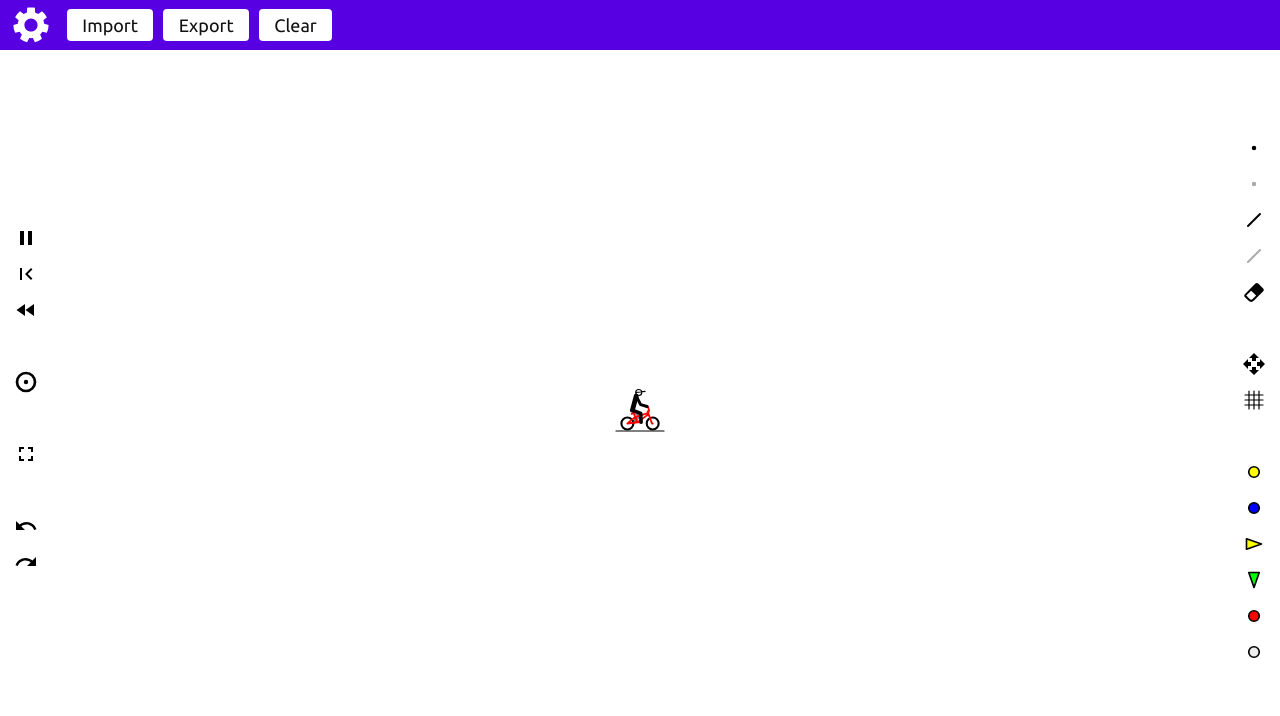
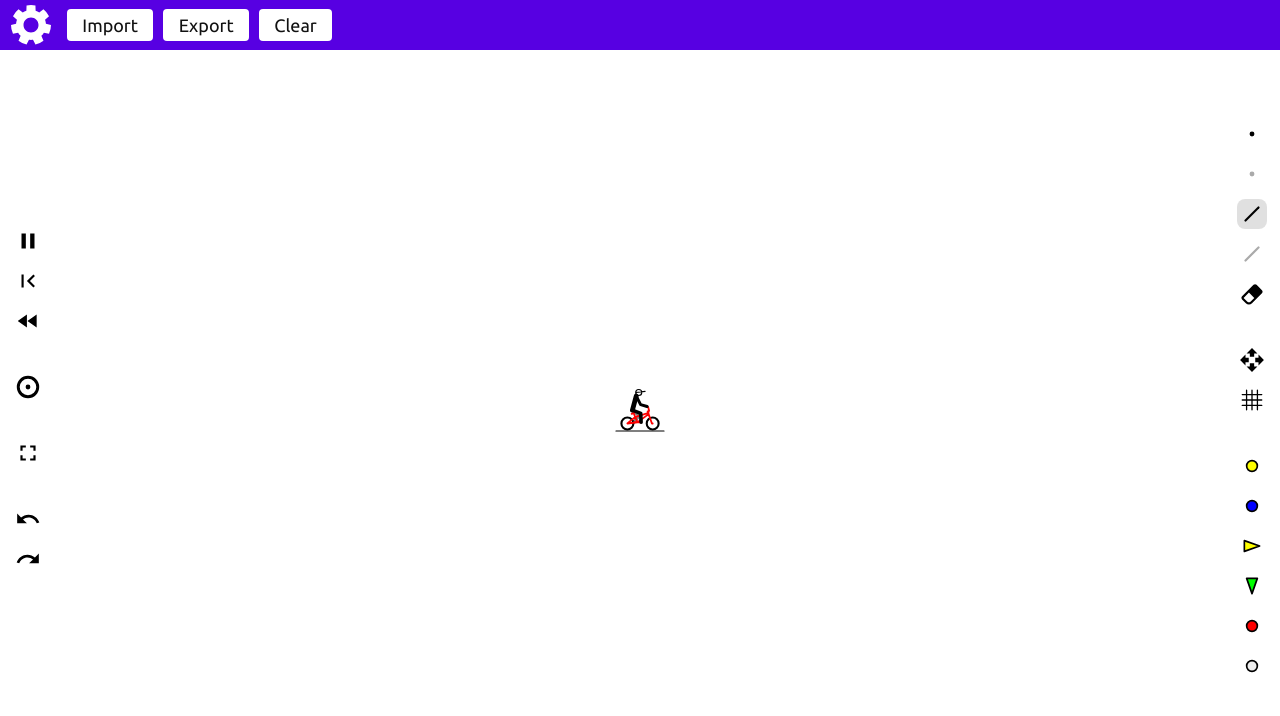
Before and after one commit to joelwhuff/liverider, a website built with webpack: page website/src/template.html in a window 1280 px wide. Built offline with nearby package versions, Linux system fonts and the light colour scheme; files whose address does not match are found by name.

Commit message:
update toolbar visuals

```diff
--- a/website/src/game/constant/ToolConstants.js
+++ b/website/src/game/constant/ToolConstants.js
@@ -1,46 +1,45 @@
 export const SOLID_LINE_SVG =
-    '<svg xmlns="http://www.w3.org/2000/svg" viewBox="-4 -4 32 32" width="24" height="24"><path stroke-linecap="round" stroke-width="2.7" stroke="#000" d="M12 12m8 -8l-16 16"/></svg>';
+    '<svg xmlns="http://www.w3.org/2000/svg" viewBox="-4 -4 32 32"><path stroke-linecap="round" stroke-width="2.7" stroke="#000" d="M12 12m8 -8l-16 16"/></svg>';
 export const SCENERY_LINE_SVG =
-    '<svg xmlns="http://www.w3.org/2000/svg" viewBox="-4 -4 32 32" width="24" height="24"><path stroke-linecap="round" stroke-width="2.7" stroke="#aaa" d="M12 12m8 -8l-16 16"/></svg>';
+    '<svg xmlns="http://www.w3.org/2000/svg" viewBox="-4 -4 32 32"><path stroke-linecap="round" stroke-width="2.7" stroke="#aaa" d="M12 12m8 -8l-16 16"/></svg>';
 export const SOLID_BRUSH_SVG =
-    '<svg xmlns="http://www.w3.org/2000/svg" viewBox="-4 -4 32 32" width="24" height="24"><circle cx="12" cy="12" r="3" fill="#000"/></svg>';
+    '<svg xmlns="http://www.w3.org/2000/svg" viewBox="-4 -4 32 32"><circle cx="12" cy="12" r="3" fill="#000"/></svg>';
 export const SCENERY_BRUSH_SVG =
-    '<svg xmlns="http://www.w3.org/2000/svg" viewBox="-4 -4 32 32" width="24" height="24"><circle cx="12" cy="12" r="3" fill="#aaa"/></svg>';
+    '<svg xmlns="http://www.w3.org/2000/svg" viewBox="-4 -4 32 32"><circle cx="12" cy="12" r="3" fill="#aaa"/></svg>';
 export const TARGET_SVG =
-    '<svg xmlns="http://www.w3.org/2000/svg" viewBox="-4 -4 32 32" width="24" height="24"><circle cx="12" cy="12" r="7" fill="#ff0" stroke-width="2.2" stroke="#000"/></svg>';
+    '<svg xmlns="http://www.w3.org/2000/svg" viewBox="-5 -5 34 34"><circle cx="12" cy="12" r="7" fill="#ff0" stroke-width="2.2" stroke="#000"/></svg>';
 export const CHECKPOINT_SVG =
-    '<svg xmlns="http://www.w3.org/2000/svg" viewBox="-4 -4 32 32" width="24" height="24"><circle cx="12" cy="12" r="7" fill="#00f" stroke-width="2.2" stroke="#000"/></svg>';
+    '<svg xmlns="http://www.w3.org/2000/svg" viewBox="-5 -5 34 34"><circle cx="12" cy="12" r="7" fill="#00f" stroke-width="2.2" stroke="#000"/></svg>';
 export const BOMB_SVG =
-    '<svg xmlns="http://www.w3.org/2000/svg" viewBox="-4 -4 32 32" width="24" height="24"><circle cx="12" cy="12" r="7" fill="#f00" stroke-width="2.2" stroke="#000"/></svg>';
+    '<svg xmlns="http://www.w3.org/2000/svg" viewBox="-5 -5 34 34"><circle cx="12" cy="12" r="7" fill="#f00" stroke-width="2.2" stroke="#000"/></svg>';
 export const SLOWMO_SVG =
-    '<svg xmlns="http://www.w3.org/2000/svg" viewBox="-4 -4 32 32" width="24" height="24"><circle cx="12" cy="12" r="7" fill="#eee" stroke-width="2.2" stroke="#000"/></svg>';
+    '<svg xmlns="http://www.w3.org/2000/svg" viewBox="-5 -5 34 34"><circle cx="12" cy="12" r="7" fill="#eee" stroke-width="2.2" stroke="#000"/></svg>';
 export const GRAVITY_SVG =
-    '<svg xmlns="http://www.w3.org/2000/svg" viewBox="-4 -4 32 32" width="24" height="24"><path fill="#0f0" stroke-linejoin="round" stroke-width="2.2" stroke="#000" d="M12 12m-7 -10l7 20l7 -20z"/></svg>';
+    '<svg xmlns="http://www.w3.org/2000/svg" viewBox="-5 -5 34 34"><path fill="#0f0" stroke-linejoin="round" stroke-width="2.2" stroke="#000" d="M12 12m-7 -10l7 20l7 -20z"/></svg>';
 export const BOOST_SVG =
-    '<svg xmlns="http://www.w3.org/2000/svg" viewBox="-4 -4 32 32" width="24" height="24"><path fill="#ff0" stroke-linejoin="round" stroke-width="2.2" stroke="#000" d="M12 12m-10 -7l20 7l-20 7z"/></svg>';
+    '<svg xmlns="http://www.w3.org/2000/svg" viewBox="-5 -5 34 34"><path fill="#ff0" stroke-linejoin="round" stroke-width="2.2" stroke="#000" d="M12 12m-10 -7l20 7l-20 7z"/></svg>';
 export const CAMERA_SVG =
-    '<svg xmlns="http://www.w3.org/2000/svg" viewBox="0 0 24 24" width="24" height="24"><path d="M10 9h4V6h3l-5-5-5 5h3v3zm-1 1H6V7l-5 5 5 5v-3h3v-4zm14 2l-5-5v3h-3v4h3v3l5-5zm-9 3h-4v3H7l5 5 5-5h-3v-3z"/></svg>';
+    '<svg xmlns="http://www.w3.org/2000/svg" viewBox="0 0 24 24"><path d="M10 9h4V6h3l-5-5-5 5h3v3zm-1 1H6V7l-5 5 5 5v-3h3v-4zm14 2l-5-5v3h-3v4h3v3l5-5zm-9 3h-4v3H7l5 5 5-5h-3v-3z"/></svg>';
 export const CANCEL_CHECKPOINT_SVG =
-    '<svg xmlns="http://www.w3.org/2000/svg" viewBox="0 0 24 24" width="24" height="24"><path d="M11 18V6l-8.5 6 8.5 6zm.5-6l8.5 6V6l-8.5 6z"/></svg>';
+    '<svg xmlns="http://www.w3.org/2000/svg" viewBox="0 0 24 24"><path d="M11 18V6l-8.5 6 8.5 6zm.5-6l8.5 6V6l-8.5 6z"/></svg>';
 export const ERASER_SVG =
-    '<svg xmlns="http://www.w3.org/2000/svg" viewBox="0 0 24 24" width="24" height="24"><path fill="#000" d="M16.24 3.56l4.95 4.94c.78.79.78 2.05 0 2.84L12 20.53a4.008 4.008 0 0 1-5.66 0L2.81 17c-.78-.79-.78-2.05 0-2.84l10.6-10.6c.79-.78 2.05-.78 2.83 0M4.22 15.58l3.54 3.53c.78.79 2.04.79 2.83 0l3.53-3.53l-4.95-4.95l-4.95 4.95z"/></svg>';
+    '<svg xmlns="http://www.w3.org/2000/svg" viewBox="0 0 24 24"><path fill="#000" d="M16.24 3.56l4.95 4.94c.78.79.78 2.05 0 2.84L12 20.53a4.008 4.008 0 0 1-5.66 0L2.81 17c-.78-.79-.78-2.05 0-2.84l10.6-10.6c.79-.78 2.05-.78 2.83 0M4.22 15.58l3.54 3.53c.78.79 2.04.79 2.83 0l3.53-3.53l-4.95-4.95l-4.95 4.95z"/></svg>';
 export const FOCUS_GHOST_SVG =
-    '<svg xmlns="http://www.w3.org/2000/svg" viewBox="0 0 24 24" width="24" height="24"><path d="M17 10.5V7c0-.55-.45-1-1-1H4c-.55 0-1 .45-1 1v10c0 .55.45 1 1 1h12c.55 0 1-.45 1-1v-3.5l4 4v-11l-4 4z"/></svg>';
+    '<svg xmlns="http://www.w3.org/2000/svg" viewBox="0 0 24 24"><path d="M17 10.5V7c0-.55-.45-1-1-1H4c-.55 0-1 .45-1 1v10c0 .55.45 1 1 1h12c.55 0 1-.45 1-1v-3.5l4 4v-11l-4 4z"/></svg>';
 export const FULLSCREEN_SVG =
-    '<svg xmlns="http://www.w3.org/2000/svg" viewBox="0 0 24 24" width="24" height="24"><path d="M7 14H5v5h5v-2H7v-3zm-2-4h2V7h3V5H5v5zm12 7h-3v2h5v-5h-2v3zM14 5v2h3v3h2V5h-5z"/></svg>';
+    '<svg xmlns="http://www.w3.org/2000/svg" viewBox="0 0 24 24"><path d="M7 14H5v5h5v-2H7v-3zm-2-4h2V7h3V5H5v5zm12 7h-3v2h5v-5h-2v3zM14 5v2h3v3h2V5h-5z"/></svg>';
 export const GRID_SNAP_SVG =
-    '<svg xmlns="http://www.w3.org/2000/svg" viewBox="0 0 24 24" width="24" height="24"><path stroke-linecap="round" stroke-width="1.2" stroke="#000" d="M3 7h18M3 12h18M3 17h18M7 3v18M12 3v18M17 3v18"/></svg>';
+    '<svg xmlns="http://www.w3.org/2000/svg" viewBox="0 0 24 24"><path stroke-linecap="round" stroke-width="1.2" stroke="#000" d="M3 7h18M3 12h18M3 17h18M7 3v18M12 3v18M17 3v18"/></svg>';
 export const PAUSE_SVG =
-    '<svg xmlns="http://www.w3.org/2000/svg" viewBox="0 0 24 24" width="24" height="24"><path d="M6 19h4V5H6v14zm8-14v14h4V5h-4z"/></svg>';
-export const PLAY_SVG =
-    '<svg xmlns="http://www.w3.org/2000/svg" viewBox="0 0 24 24" width="24" height="24"><path d="M8 5v14l11-7z"/></svg>';
+    '<svg xmlns="http://www.w3.org/2000/svg" viewBox="0 0 24 24"><path d="M6 19h4V5H6v14zm8-14v14h4V5h-4z"/></svg>';
+export const PLAY_SVG = '<svg xmlns="http://www.w3.org/2000/svg" viewBox="0 0 24 24" ><path d="M8 5v14l11-7z"/></svg>';
 export const REDO_SVG =
-    '<svg xmlns="http://www.w3.org/2000/svg" viewBox="0 0 24 24" width="24" height="24"><path d="M18.4 10.6C16.55 8.99 14.15 8 11.5 8c-4.65 0-8.58 3.03-9.96 7.22L3.9 16c1.05-3.19 4.05-5.5 7.6-5.5 1.95 0 3.73.72 5.12 1.88L13 16h9V7l-3.6 3.6z"/></svg>';
+    '<svg xmlns="http://www.w3.org/2000/svg" viewBox="0 0 24 24"><path d="M18.4 10.6C16.55 8.99 14.15 8 11.5 8c-4.65 0-8.58 3.03-9.96 7.22L3.9 16c1.05-3.19 4.05-5.5 7.6-5.5 1.95 0 3.73.72 5.12 1.88L13 16h9V7l-3.6 3.6z"/></svg>';
 export const RESTART_SVG =
-    '<svg xmlns="http://www.w3.org/2000/svg" viewBox="0 0 24 24" width="24" height="24"><path d="M18.41 16.59L13.82 12l4.59-4.59L17 6l-6 6 6 6zM6 6h2v12H6z"/><path d="M24 24H0V0h24v24z" fill="none"/></svg>';
+    '<svg xmlns="http://www.w3.org/2000/svg" viewBox="0 0 24 24"><path d="M18.41 16.59L13.82 12l4.59-4.59L17 6l-6 6 6 6zM6 6h2v12H6z"/><path d="M24 24H0V0h24v24z" fill="none"/></svg>';
 export const START_POSITION_SVG =
-    '<svg xmlns="http://www.w3.org/2000/svg" viewBox="0 0 24 24" width="24" height="24"><path d="M14 6l-1-2H5v17h2v-7h5l1 2h7V6h-6zm4 8h-4l-1-2H7V6h5l1 2h5v6z"/></svg>';
+    '<svg xmlns="http://www.w3.org/2000/svg" viewBox="0 0 24 24"><path d="M14 6l-1-2H5v17h2v-7h5l1 2h7V6h-6zm4 8h-4l-1-2H7V6h5l1 2h5v6z"/></svg>';
 export const SWITCH_BIKE_SVG =
-    '<svg xmlns="http://www.w3.org/2000/svg" viewBox="0 0 24 24" width="24" height="24"><circle cx="12" cy="12" r="9" fill="none" stroke-width="2.7" stroke="#000"/><circle cx="12" cy="12" r="5" fill="none"/><circle cx="12" cy="12" r="2.2" fill="#000"/></svg>';
+    '<svg xmlns="http://www.w3.org/2000/svg" viewBox="0 0 24 24"><circle cx="12" cy="12" r="9" fill="none" stroke-width="2.7" stroke="#000"/><circle cx="12" cy="12" r="5" fill="none"/><circle cx="12" cy="12" r="2.2" fill="#000"/></svg>';
 export const UNDO_SVG =
-    '<svg xmlns="http://www.w3.org/2000/svg" viewBox="0 0 24 24" width="24" height="24"><path d="M12.5 8c-2.65 0-5.05.99-6.9 2.6L2 7v9h9l-3.62-3.62c1.39-1.16 3.16-1.88 5.12-1.88 3.54 0 6.55 2.31 7.6 5.5l2.37-.78C21.08 11.03 17.15 8 12.5 8z"/></svg>';
+    '<svg xmlns="http://www.w3.org/2000/svg" viewBox="0 0 24 24"><path d="M12.5 8c-2.65 0-5.05.99-6.9 2.6L2 7v9h9l-3.62-3.62c1.39-1.16 3.16-1.88 5.12-1.88 3.54 0 6.55 2.31 7.6 5.5l2.37-.78C21.08 11.03 17.15 8 12.5 8z"/></svg>';
--- a/website/src/game/tool/Tool.js
+++ b/website/src/game/tool/Tool.js
@@ -38,16 +38,9 @@ export default class Tool extends GameObject {
         el.classList.add('tool');
         el.title = `${this.constructor.toolName} (${this.constructor.keyLabel})`;
 
-        this.domIcon = document.createElement('img');
-
         if (this.constructor.icon) {
-            if (this.constructor.icon.type === 'b64') {
-                this.domIcon.setAttribute('src', this.constructor.icon.data);
-                el.appendChild(this.domIcon);
-            } else {
-                this.domIcon = this.constructor.icon;
-                el.innerHTML = this.constructor.icon;
-            }
+            this.domIcon = this.constructor.icon;
+            el.innerHTML = this.constructor.icon;
         }
 
         el.addEventListener('click', () => this.run());
--- a/website/src/game/tool/Toolbar.js
+++ b/website/src/game/tool/Toolbar.js
@@ -1,5 +1,6 @@
 import Track from '../track/Track.js';
 import Tool from './Tool.js';
+import EmptyTool from './EmptyTool.js';
 
 export default class Toolbar {
     /**
@@ -30,9 +31,18 @@ export default class Toolbar {
         let el = document.createElement('div');
         el.classList.add('toolbar');
 
-        for (let tool in this.tools) {
-            el.appendChild(this.instances[this.tools[tool].toolName].getDOM());
+        let groupEl = document.createElement('div');
+        groupEl.classList.add('toolbar-group');
+        for (let tool of this.tools) {
+            if (tool === EmptyTool) {
+                el.appendChild(groupEl);
+                groupEl = document.createElement('div');
+                groupEl.classList.add('toolbar-group');
+            } else {
+                groupEl.appendChild(this.instances[tool.toolName].getDOM());
+            }
         }
+        el.appendChild(groupEl);
 
         return el;
     }
--- a/website/src/game/tool/item/line/LineTool.js
+++ b/website/src/game/tool/item/line/LineTool.js
@@ -148,7 +148,7 @@ export default class LineTool extends Tool {
     renderLineSize(ctx, mousePx) {}
 
     renderLineInfo(ctx, mousePx) {
-        ctx.strokeStyle = !this.checkLineLength() ? '#f00' : this.constructor.lineClass === SolidLine ? '#000' : '#aaa';
+        ctx.strokeStyle = this.constructor.lineClass === SolidLine ? '#000' : '#aaa';
         ctx.lineWidth = this.track.zoomFactor * 2;
 
         let startPos = this.isHolding() ? this.lastLine : this.track.lastClick;
--- a/website/src/game/tool/manager/ToolManager.js
+++ b/website/src/game/tool/manager/ToolManager.js
@@ -21,10 +21,13 @@ export default class ToolManager extends GameObject {
     setTool(tool) {
         if (this.tool) {
             this.tool.deactivate();
+            this.tool.dom.classList.remove('selected');
         }
 
         this.tool = tool;
         this.tool.activate();
+
+        tool.dom.classList.add('selected');
     }
 
     fixedUpdate() {
--- a/website/src/style.css
+++ b/website/src/style.css
@@ -7,6 +7,7 @@
 * {
     margin: 0;
     padding: 0;
+    box-sizing: border-box;
 }
 
 html,
@@ -35,13 +36,8 @@ body {
     top: 0;
     left: 0;
     right: 0;
-    /* margin: 0 0 0 50%; */
-    /* background-color: rgba(255, 255, 255, 0.9); */
     background-color: rgb(87, 0, 226);
     user-select: none;
-    /* transform: translateX(-50%); */
-    /* text-align: center; */
-    /* box-shadow: 0 0 15px rgba(0, 0, 0, 0.8); */
 }
 
 .ui-button {
@@ -51,12 +47,10 @@ body {
     box-sizing: border-box;
     margin: 0 5px;
     font: 1rem 'Ubuntu-R';
-    /* font-weight: bold; */
     background-color: #fff;
     color: #111;
     border-radius: 4px;
     border: none;
-    /* border: 1px solid #000; */
     outline: none;
     vertical-align: middle;
 }
@@ -89,50 +83,55 @@ body {
     transform: translateY(-50%);
 }
 
+.toolbar-group {
+    margin: 26px 0px;
+    border-radius: 10px;
+    background-color: rgba(255, 255, 255, 0.94);
+}
+.toolbar-group:hover {
+    cursor: pointer;
+}
+
 .toolbar.left {
     left: 0;
     top: 0;
-}
-
-.toolbar.left .tool {
     margin-left: 8px;
 }
 
 .toolbar.right {
     right: 0;
     top: 0;
-}
-
-.toolbar.right .tool {
     margin-right: 8px;
 }
 
 .tool {
+    position: relative;
     display: flex;
     align-items: center;
     justify-content: center;
     pointer-events: all;
-    height: 36px;
-    width: 36px;
-    background: center center no-repeat;
-    background-color: rgba(255, 255, 255, 0.9);
-    position: relative;
+    height: 40px;
+    width: 40px;
 }
 
-svg {
+.tool svg {
     transition: 0.16s ease-out;
-    padding: 3px;
+    margin: 0 5px 0 5px;
+    padding: 2px;
     border-radius: 8px;
-}
-.tool:hover {
-    cursor: pointer;
 }
 .tool:hover > svg {
     transition: 0s;
     background-color: rgba(0, 0, 0, 0.08);
 }
 .tool:active > svg {
-    background-color: rgba(0, 0, 0, 0.18);
+    transition: 0.2s;
+    background-color: rgba(0, 0, 0, 0.12);
+}
+
+.tool.selected > svg {
+    transition: 0.3s;
+    background-color: rgba(0, 0, 0, 0.12);
 }
 
 .tool.empty {
```
Also changed, not shown: todo.txt (deleted, +0 -10 lines).
